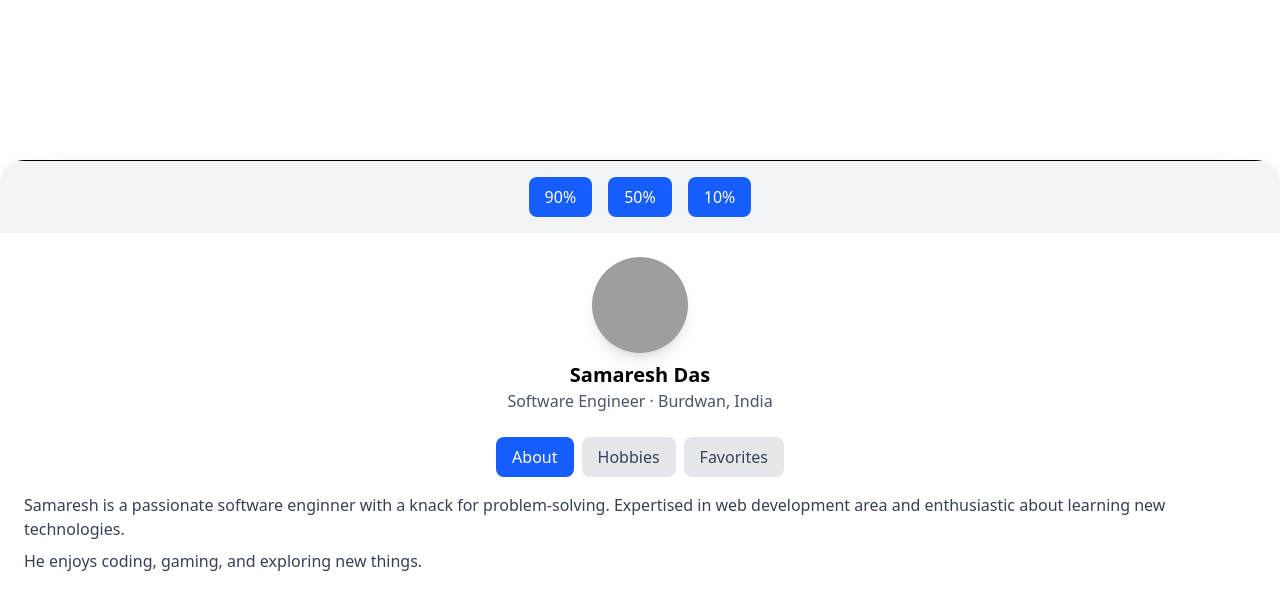
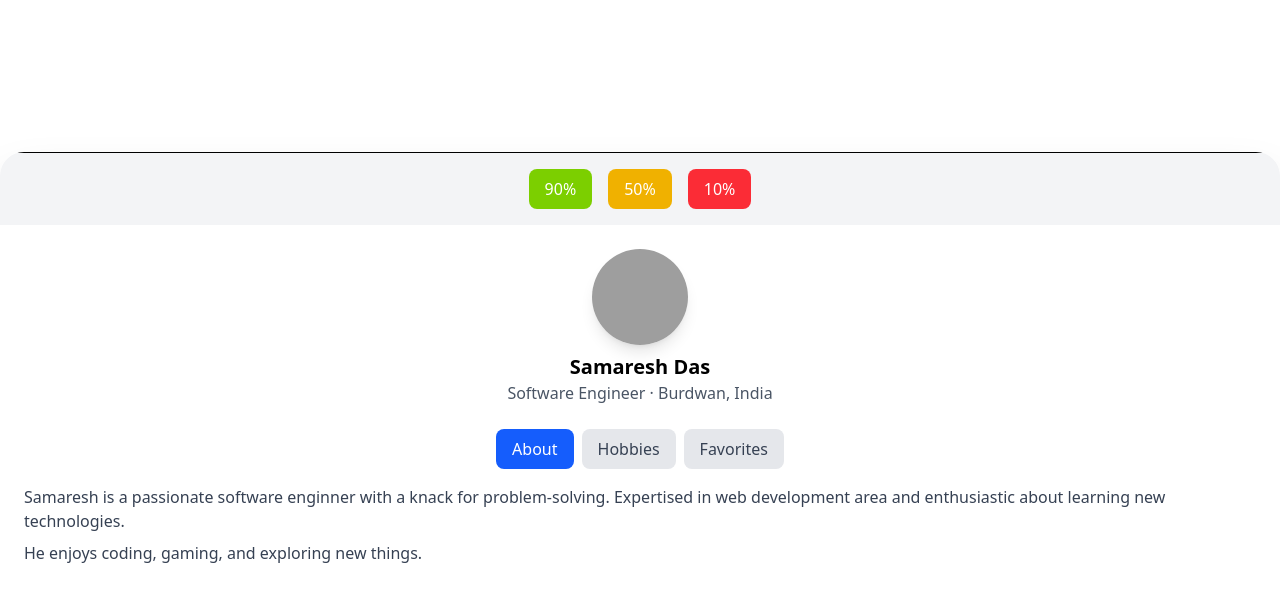
Before and after one commit to Samaresh-Das/react_spring_sheeet, a React (Vite) app: page / in a window 1280 px wide. Shown: the top 610 px of the page. Built offline with nearby package versions, Linux system fonts and the light colour scheme; grey boxes are pictures that could not be loaded.

Commit message:
Fixed 10% view point issue

```diff
--- a/src/components/SpringSheet.jsx
+++ b/src/components/SpringSheet.jsx
@@ -5,18 +5,25 @@ const SpringSheet = () => {
   const containerRef = useRef(null);
   const [currentArea, setCurrentArea] = useState(0);
   const [activeTab, setActiveTab] = useState("about");
+  const [viewHeight, setViewHeight] = useState(0);
 
   const snapAreas = [90, 50, 10];
 
-  const [viewHeight, setViewHeight] = useState(0);
+  const startingPositon = useRef(0);
+  const top = useRef(0);
+
+  const maxSheetHeight = 90;
 
   const getVertical = (index) => {
-    return viewHeight - (viewHeight * snapAreas[index]) / 100;
+    const inView = (maxSheetHeight * snapAreas[index]) / 100;
+    const hiddenArea = maxSheetHeight - inView;
+    return (viewHeight * hiddenArea) / 100;
   };
 
   const getSnappedToSnapArea = (index) => {
-    if (!containerRef.current) return;
+    if (!containerRef.current || viewHeight === 0) return;
     const y = getVertical(index);
+    containerRef.current.style.transform = `transform 0.3s ease-out`;
     containerRef.current.style.transform = `translateY(${y}px)`;
     setCurrentArea(index);
   };
@@ -38,6 +45,16 @@ const SpringSheet = () => {
     }
   }, [viewHeight]);
 
+  const buttonColors = (point) => {
+    if (point === 90) {
+      return "bg-lime-500 hover:bg-lime-600";
+    } else if (point === 50) {
+      return "bg-yellow-500 hover:bg-yellow-600";
+    } else {
+      return "bg-red-500 hover:bg-red-700";
+    }
+  };
+
   return (
     <div
       ref={containerRef}
@@ -54,7 +71,9 @@ const SpringSheet = () => {
           <button
             key={i}
             onClick={() => getSnappedToSnapArea(i)}
-            className="bg-blue-600 text-white px-4 py-2 rounded-lg hover:bg-blue-700 transition"
+            className={`${buttonColors(
+              point
+            )} text-white px-4 py-2 rounded-lg hover:bg-blue-700 transition`}
           >
             {point}%
           </button>
```
Also changed, not shown: 1 other file (tests, documents, lock files or other folders).
